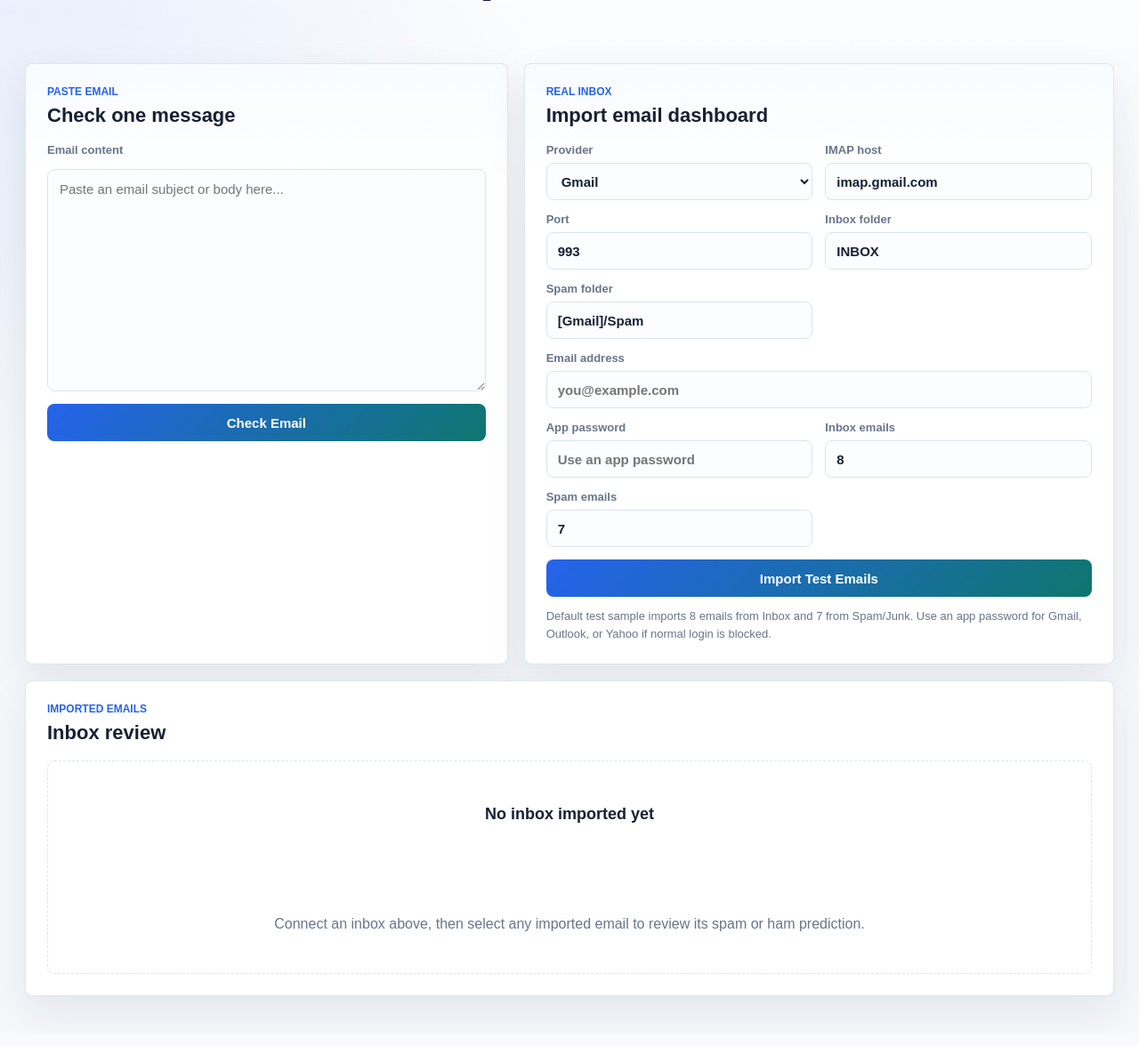
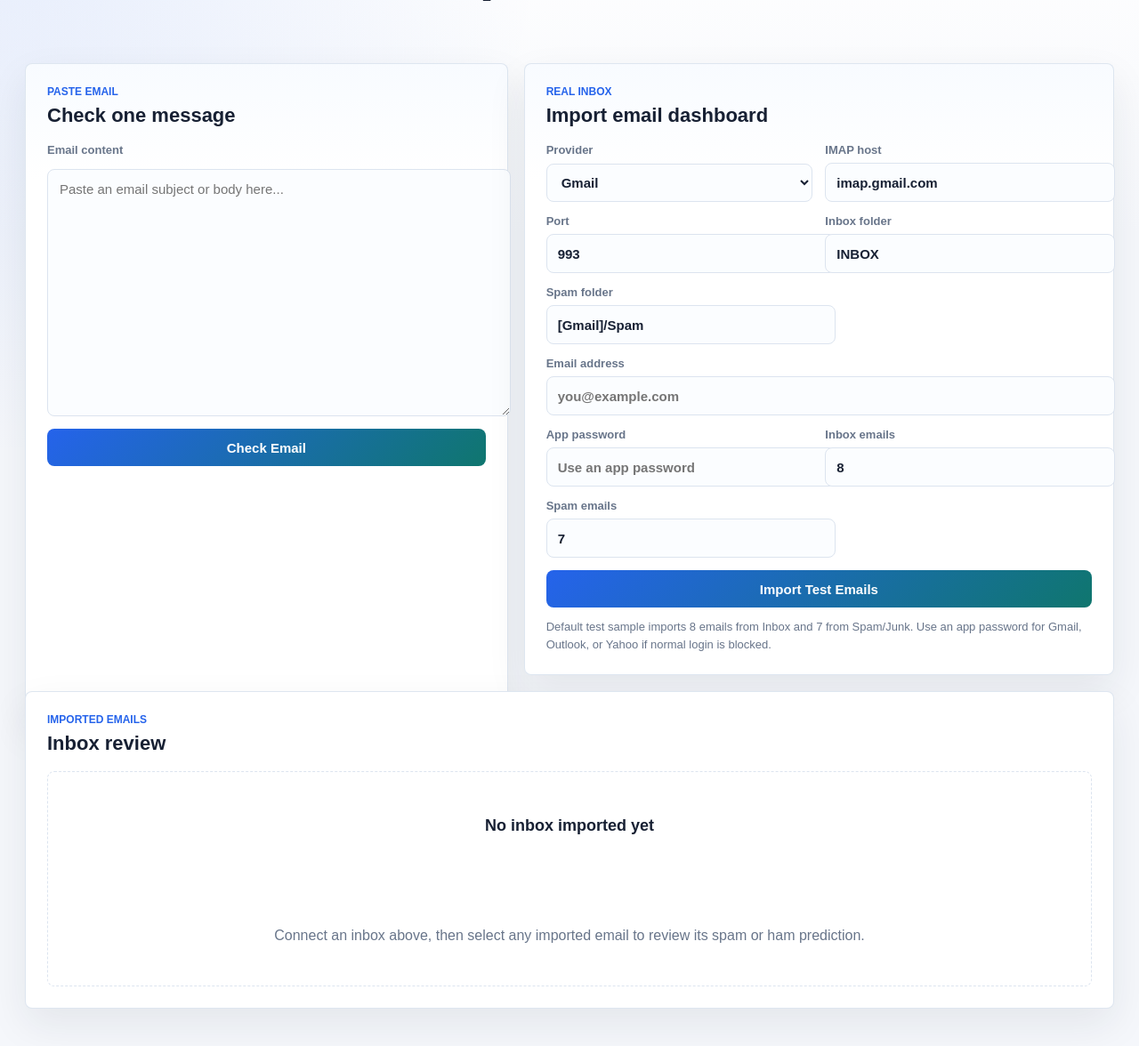
Before and after one commit to Yasir019/Email-Spam-Detection, a Flask app: page / in a window 1280 px wide. Shown: the part 99-1275 px from the top of the page at 89% size. Before the commit the page ends 1234 px from the top, so only its background shows below. Run offline with Flask 3, Linux system fonts and the light colour scheme; parts of the project's set-up code (start-up, migrations or seed data) failed here and were passed over.

Commit message:
Update style.css

```diff
--- a/static/style.css
+++ b/static/style.css
@@ -18,7 +18,7 @@
 }
 
 * {
-    box-sizing: border-box;
+    box-sizing: border-box?;
 }
 
 body {
```
